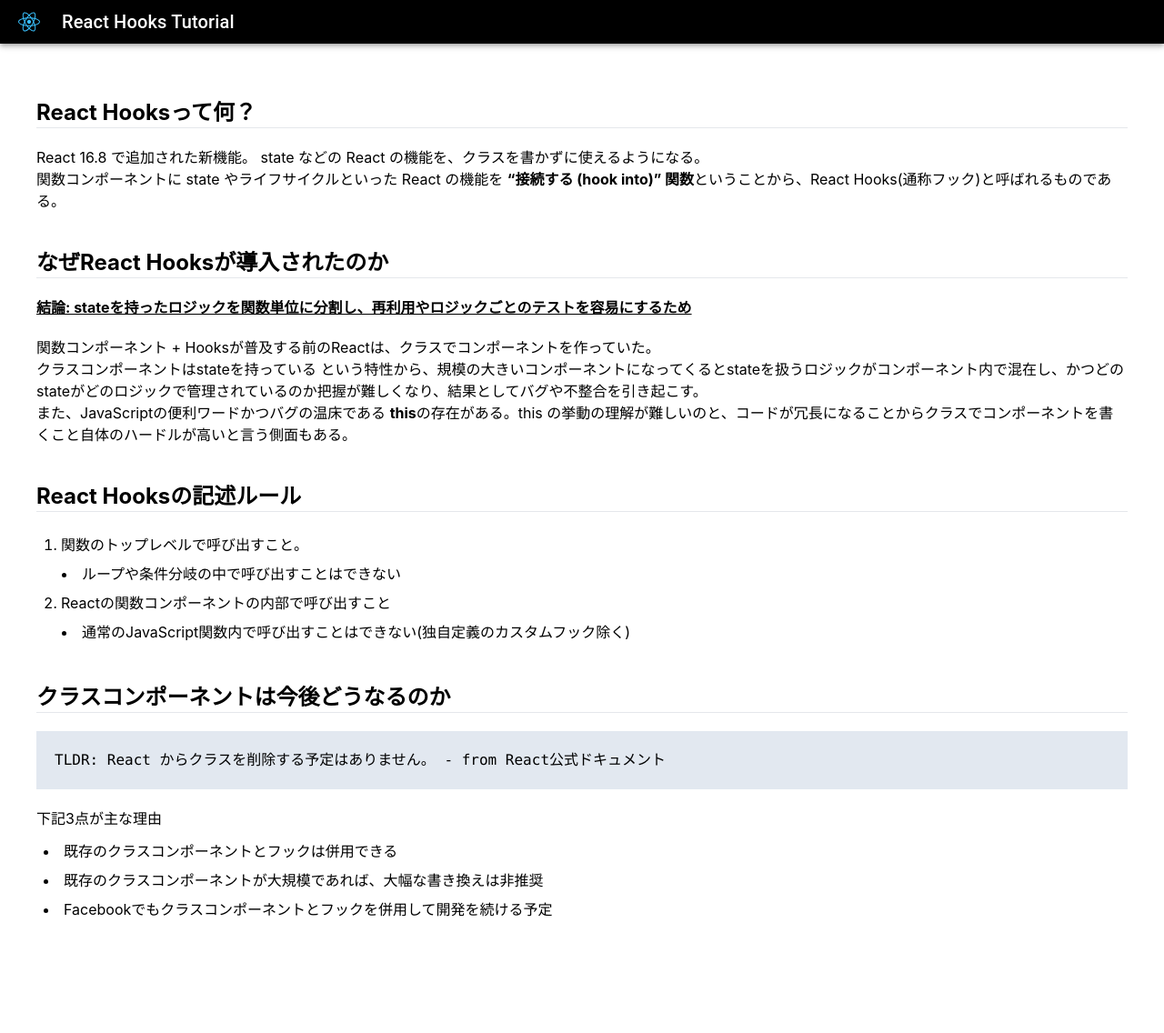
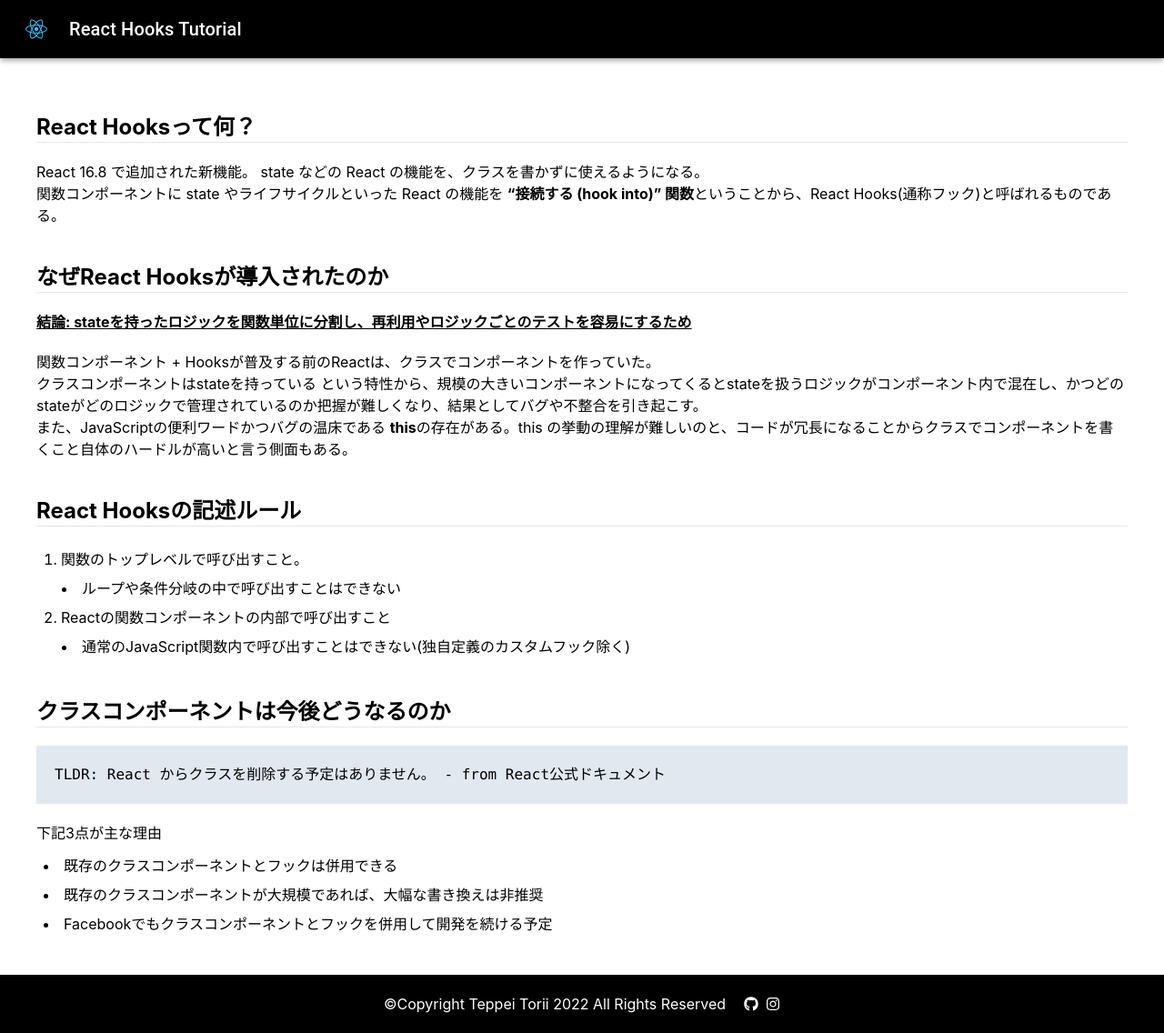
Before and after one commit to Teppeichang/react_hooks_tutorial, a React (Create React App) app: page /about-hooks in a window 1280 px wide. Shown: the whole page at 91% size. Before the commit the page ends 1056 px from the top, so only its background shows below. Built offline with nearby package versions, Linux system fonts and the light colour scheme.

Commit message:
Feat: ヘッダーをコンポーネント化、フッター実装

```diff
--- a/src/App.jsx
+++ b/src/App.jsx
@@ -1,51 +1,22 @@
-import { BrowserRouter, Link, Routes, Route } from "react-router-dom";
-import { useState } from "react";
-import AppBar from "@mui/material/AppBar";
-import Box from "@mui/material/Box";
-import Toolbar from "@mui/material/Toolbar";
-import Typography from "@mui/material/Typography";
-import IconButton from "@mui/material/IconButton";
-import { FaReact } from 'react-icons/fa';
-import Drawer from '@mui/material/Drawer';
-import { List } from "@mui/material";
+import { BrowserRouter, Routes, Route } from "react-router-dom";
+import Header from "./components/Header";
+import Footer from "./components/Footer";
 import Top from "./pages/Top";
 import UseStatePage from "./pages/UseStatePage";
 import UseEffectPage from "./pages/UseEffectPage";
 import AboutHooks from "./pages/AboutHooks";
 
 function App() {
-  const [open, setOpen] = useState(false);
-  const handleToggle = () => {
-    setOpen(!open)
-}
-
   return (
     <BrowserRouter>
-      <Box sx={{ flexGrow: 1 }}>
-        <AppBar position="static" sx={{backgroundColor: 'black'}}>
-          <Toolbar variant="dense">
-            <IconButton edge="start" color="inherit" aria-label="menu" onClick={handleToggle} sx={{ mr: 2 }}>
-              <FaReact className="text-sky-400"/>
-            </IconButton>
-            <Typography variant="h6" color="inherit">
-              <Link to="/">React Hooks Tutorial</Link>
-            </Typography>
-          </Toolbar>
-        </AppBar>
-        <Drawer sx={{ width: 400 }} variant="temporary" open={open} onClose={handleToggle}>
-          <List sx={{ display: 'flex', flexDirection: 'column', p: 2, lineHeight: 3 }}>
-            <Link to="/about-hooks" className="hover:text-sky-400 hover:underline">React Hooksとは？</Link>
-            <Link to="/usestate" className="hover:text-sky-400 hover:underline">useState</Link>
-            <Link to="/useeffect" className="hover:text-sky-400 hover:underline">useEffect</Link>
-          </List>
-        </Drawer>
-      </Box>
+      <Header />
       <Routes>
         <Route path="/" element={<Top />} />
         <Route path="/usestate" element={<UseStatePage />} />
         <Route path="/useeffect" element={<UseEffectPage />} />
         <Route path="/about-hooks" element={<AboutHooks />}/>
       </Routes>
+      <Footer />
     </BrowserRouter>
   );
 }
--- /dev/null
+++ b/src/components/Footer.jsx
@@ -0,0 +1,17 @@
+import { Link } from "react-router-dom"
+import { FaGithub } from "react-icons/fa"
+import { FaInstagram } from "react-icons/fa"
+
+const Footer = () => {
+  return (
+    <div className="bg-black bottom-0">
+      <div className="flex justify-center items-center text-white p-5 w-screen">
+        ©Copyright Teppei Torii 2022 All Rights Reserved
+        <Link to="https://github.com/Teppeichang" className="ml-5"><FaGithub /></Link>
+        <Link to="https://www.instagram.com/the_teppei/" className="ml-2"><FaInstagram /></Link>
+      </div>
+    </div>
+  )
+}
+
+export default Footer
--- /dev/null
+++ b/src/components/Header.jsx
@@ -0,0 +1,47 @@
+import { useState } from "react";
+import { Link } from "react-router-dom";
+import AppBar from "@mui/material/AppBar";
+import Box from "@mui/material/Box";
+import Toolbar from "@mui/material/Toolbar";
+import Typography from "@mui/material/Typography";
+import IconButton from "@mui/material/IconButton";
+import { FaReact } from 'react-icons/fa';
+import Drawer from '@mui/material/Drawer';
+import { List } from "@mui/material";
+
+const Header = () => {
+  const [open, setOpen] = useState(false);
+  const handleToggle = () => {
+    setOpen(!open)
+  }
+
+  return (
+    <Box sx={{ flexGrow: 1 }}>
+      <AppBar position="sticky" sx={{ backgroundColor: "black", p: 1 }}>
+        <Toolbar variant="dense">
+          <IconButton edge="start" color="inherit" aria-label="menu" onClick={handleToggle} sx={{ mr: 2 }}>
+            <FaReact className="text-sky-400" />
+          </IconButton>
+          <Typography variant="h6" color="inherit">
+            <Link to="/">React Hooks Tutorial</Link>
+          </Typography>
+        </Toolbar>
+      </AppBar>
+      <Drawer sx={{ width: 400 }} variant="temporary" open={open} onClose={handleToggle}>
+        <List sx={{ display: "flex", flexDirection: "column", p: 2, lineHeight: 3 }}>
+          <Link to="/about-hooks" className="hover:text-sky-400 hover:underline">
+            React Hooksとは？
+          </Link>
+          <Link to="/usestate" className="hover:text-sky-400 hover:underline">
+            useState
+          </Link>
+          <Link to="/useeffect" className="hover:text-sky-400 hover:underline">
+            useEffect
+          </Link>
+        </List>
+      </Drawer>
+    </Box>
+  );
+};
+
+export default Header;
--- a/src/pages/AboutHooks.jsx
+++ b/src/pages/AboutHooks.jsx
@@ -1,6 +1,6 @@
 const AboutHooks = () => {
   return (
-    <div className="mt-5 p-10">
+    <div className="mt-5 p-10 flex flex-col min-h-screen">
       <p className="text-2xl font-bold">React Hooksって何？</p>
       <hr />
       <p className="mt-5">
--- a/src/pages/UseStatePage.jsx
+++ b/src/pages/UseStatePage.jsx
@@ -16,7 +16,7 @@
   };
 
   return (
-    <div className="flex flex-col justify-center items-center mt-10">
+    <div className="flex flex-col justify-center items-center min-h-screen">
       <p className="text-2xl mb-10">React Hooks Tutorial : useState</p>
       <div className="flex">
         <button type="button" className="px-4 font-medium text-center text-white bg-blue-700 mr-5">
```
